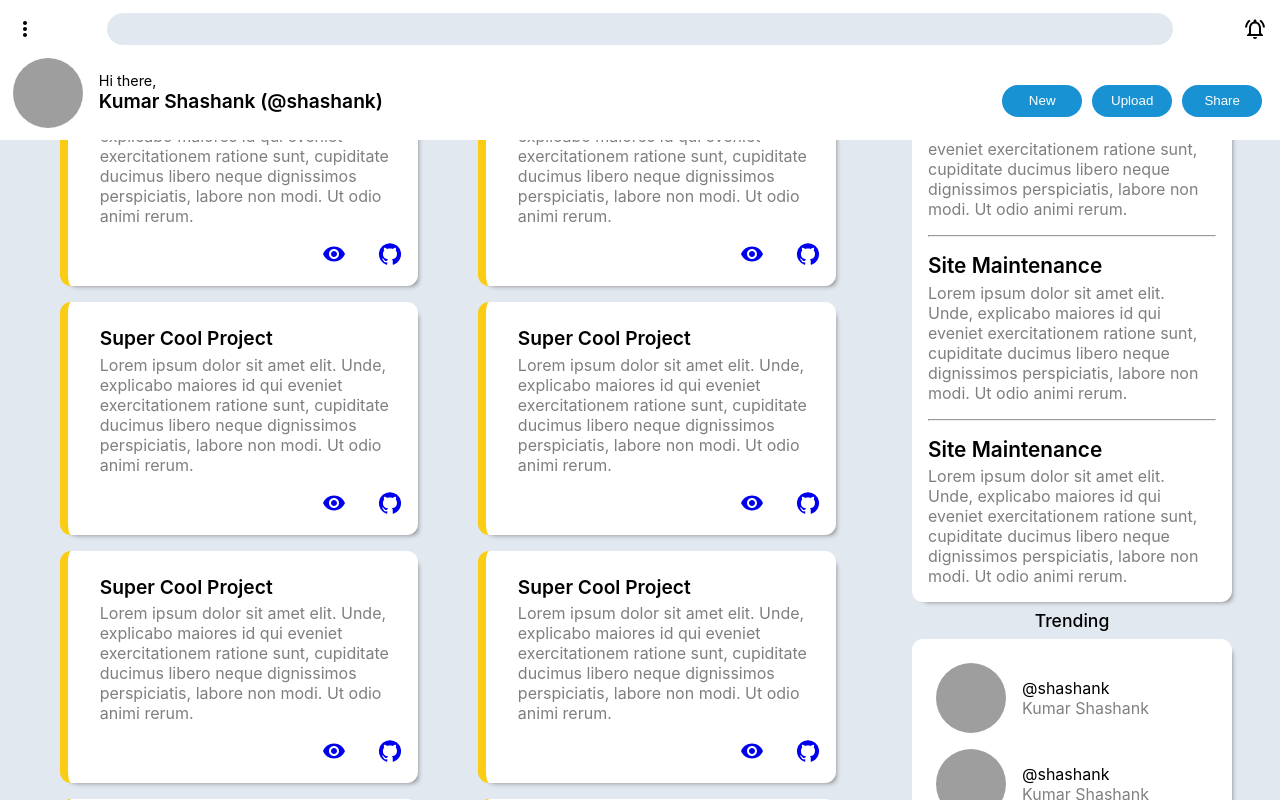
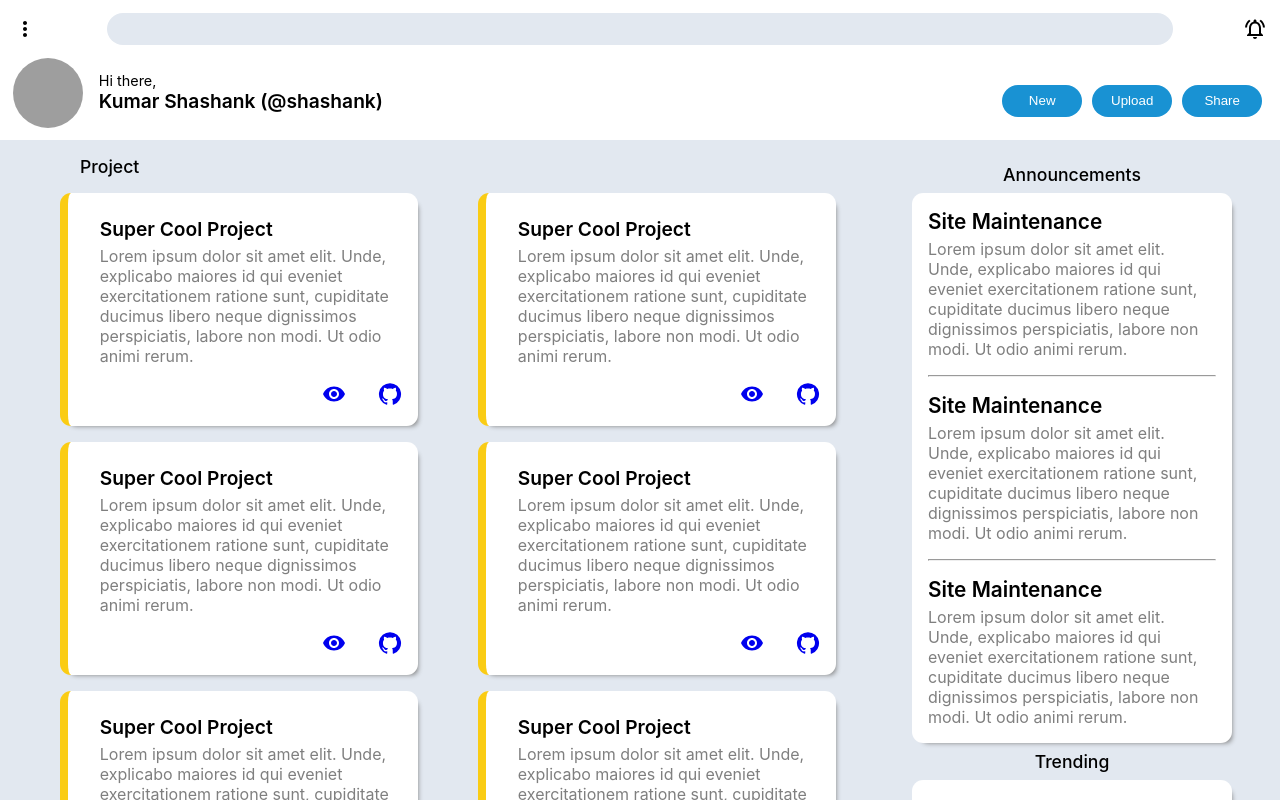
Before and after one commit to 1711shashank/react-admin-dashboard, a React (Create React App) app: page / in a window 1280 px wide. Shown: the top 800 px of the page. Built offline with nearby package versions, Linux system fonts and the light colour scheme; grey boxes are pictures that could not be loaded.

Commit message:
header sticky

```diff
--- a/src/Body.css
+++ b/src/Body.css
@@ -8,7 +8,10 @@ hr{
     margin: 1rem 0;
 }
 .header{
-    position: fixed;
+    position: sticky;
+    z-index: 1;
+    top: 0;
+
 
 }
 
```
